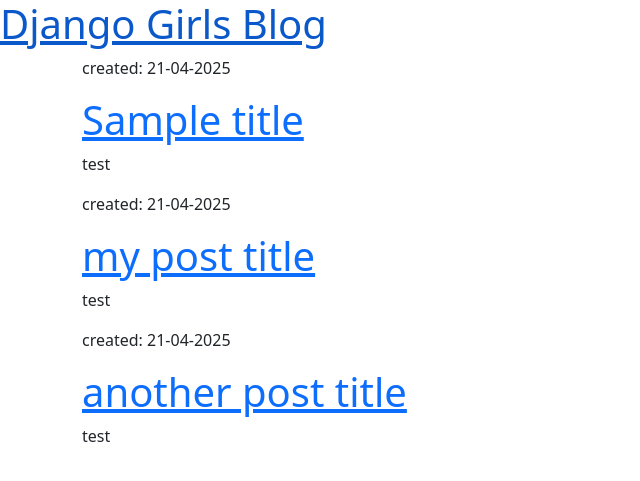
After one commit to professorfinessr/djangogirls, a Django app: template blog/templates/blog/post_draft_list.html in a window 1280 px wide. The commit adds this page. Shown: the top 481 px of the page, without its empty margins (0-640 px from the left). Run offline with Django 5.2, Linux system fonts and the light colour scheme; the template is opened without the code that fills it: values that come from a table or form of the project are taken from there, others are empty; data comes from the database, SQL or seed files in the repository; parts of the project's set-up code (start-up, migrations or seed data) failed here and were passed over.

Commit message:
Maybe final commit django project

```diff
--- a/blog/models.py
+++ b/blog/models.py
@@ -20,3 +20,17 @@
 
     def __str__(self):
         return self.title
+
+class Comment(models.Model):
+    post = models.ForeignKey('blog.Post', on_delete=models.CASCADE, related_name='comments')
+    author = models.CharField(max_length=200)
+    text = models.TextField()
+    created_date = models.DateTimeField(default=timezone.now)
+    approved_comment = models.BooleanField(default=False)
+
+    def approve(self):
+        self.approved_comment = True
+        self.save()
+
+    def __str__(self):
+        return self.text
--- a/blog/templates/blog/base.html
+++ b/blog/templates/blog/base.html
@@ -8,23 +8,23 @@
         <link rel="stylesheet" href="{% static 'css/blog.css' %}">
     </head>
     <body>
-        <header class="page-header">
-            <div class="container">
+        <div class="page-header">
             {% if user.is_authenticated %}
-                    <a href="{% url 'post_new' %}" class="top-menu">
-                        {% include './icons/file-earmark-plus.svg' %}
-                    </a>
+                <a href="{% url 'post_new' %}" class="top-menu"><span class="glyphicon glyphicon-plus"></span></a>
+                <a href="{% url 'post_draft_list' %}" class="top-menu"><span class="glyphicon glyphicon-edit"></span></a>
+                <p class="top-menu">Hello {{ user.username }} <small>(<a href="{% url 'logout' %}">Log out</a>)</small></p>
+            {% else %}
+                <a href="{% url 'login' %}" class="top-menu"><span class="glyphicon glyphicon-lock"></span></a>
             {% endif %}
             <h1><a href="/">Django Girls Blog</a></h1>
         </div>
-        </header>
-        <main class="content container">
+        <div class="content container">
             <div class="row">
-                <div class="col">
+                <div class="col-md-8">
                 {% block content %}
                 {% endblock %}
                 </div>
             </div>
-        </main>
+        </div>
     </body>
 </html>
--- /dev/null
+++ b/blog/templates/blog/post_draft_list.html
@@ -0,0 +1,11 @@
+{% extends 'blog/base.html' %}
+
+{% block content %}
+    {% for post in posts %}
+        <div class="post">
+            <p class="date">created: {{ post.created_date|date:'d-m-Y' }}</p>
+            <h1><a href="{% url 'post_detail' pk=post.pk %}">{{ post.title }}</a></h1>
+            <p>{{ post.text|truncatechars:200 }}</p>
+        </div>
+    {% endfor %}
+{% endblock %}
--- a/blog/urls.py
+++ b/blog/urls.py
@@ -4,6 +4,11 @@
 urlpatterns = [
     path('', views.post_list, name='post_list'),
     path('post/<int:pk>/', views.post_detail, name='post_detail'),
+    path('accounts/login/', views.LoginView.as_view(), name='login'),
+    path('accounts/logout/', views.LogoutView.as_view(next_page='/'), name='logout'),
     path('post/new/', views.post_new, name='post_new'),
     path('post/<int:pk>/edit/', views.post_edit, name='post_edit'),
+    path('drafts/', views.post_draft_list, name='post_draft_list'),
+    path('post/<int:pk>/publish/', views.post_publish, name='post_publish'),
+    path('post/<int:pk>/remove/', views.post_remove, name='post_remove'),
 ]
--- a/mysite/settings.py
+++ b/mysite/settings.py
@@ -123,3 +123,7 @@
 # https://docs.djangoproject.com/en/5.1/ref/settings/#default-auto-field
 
 DEFAULT_AUTO_FIELD = 'django.db.models.BigAutoField'
+
+# Login Redirect
+
+LOGIN_REDIRECT_URL = '/'
```
Also changed, not shown: blog/templates/blog/post_details.html (+12 -3 lines), blog/templates/registration/login.html (added, +24 -0 lines), blog/views.py (+22 -2 lines). Lines whose indentation alone changed are shown as unchanged.
